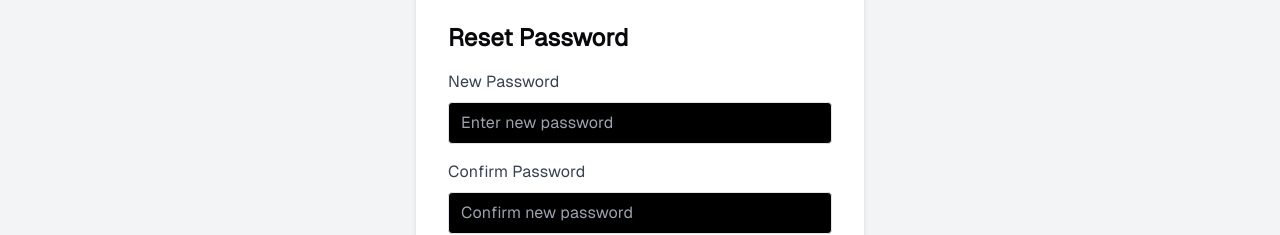
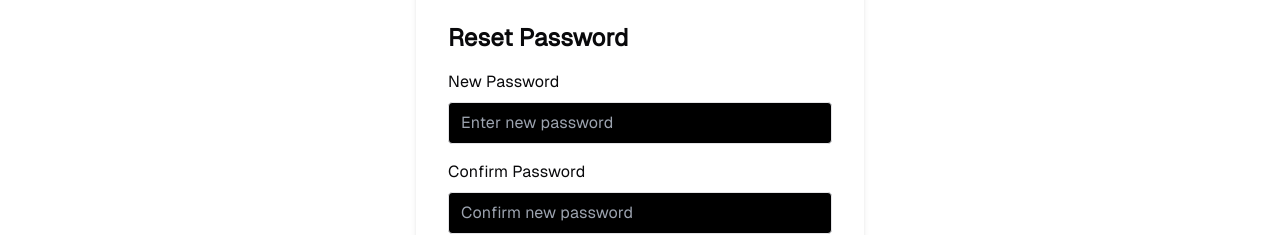
Before and after one commit to nhrl/icb-gym, a Next.js app: page /reset-password in a window 1280 px wide. Shown: the part 317-552 px from the top of the page. Built offline with nearby package versions, Linux system fonts and the light colour scheme; no server answers.

Commit message:
Update page.tsx
Page tweaks

```diff
--- a/src/app/reset-password/page.tsx
+++ b/src/app/reset-password/page.tsx
@@ -2,6 +2,7 @@
 
 import React, { useState, useEffect } from "react";
 import { useRouter } from "next/navigation";
+
 
 export default function Resetpassword() {
   const router = useRouter();
@@ -62,14 +63,14 @@ export default function Resetpassword() {
   };
 
   return (
-    <div className="min-h-screen flex items-center justify-center bg-gray-100">
-      <div className="bg-white p-8 rounded shadow-md w-full max-w-md">
-        <h1 className="text-2xl font-bold mb-4">Reset Password</h1>
+    <div className="min-h-screen flex items-center justify-center bg-background">
+      <div className="bg-background p-8 rounded shadow-md w-full max-w-md">
+        <h1 className="text-2xl font-bold text-foreground mb-4">Reset Password</h1>
         {successMessage && <p className="text-green-600 mb-4">{successMessage}</p>}
         {error && <p className="text-red-600 mb-4">{error}</p>}
         <form onSubmit={handleSubmit}>
           <div className="mb-4">
-            <label htmlFor="password" className="block text-gray-700 mb-2">
+            <label htmlFor="password" className="block text-foreground mb-2">
               New Password
             </label>
             <input
@@ -83,7 +84,7 @@ export default function Resetpassword() {
             />
           </div>
           <div className="mb-4">
-            <label htmlFor="confirmPassword" className="block text-gray-700 mb-2">
+            <label htmlFor="confirmPassword" className="block text-foreground mb-2">
               Confirm Password
             </label>
             <input
```
